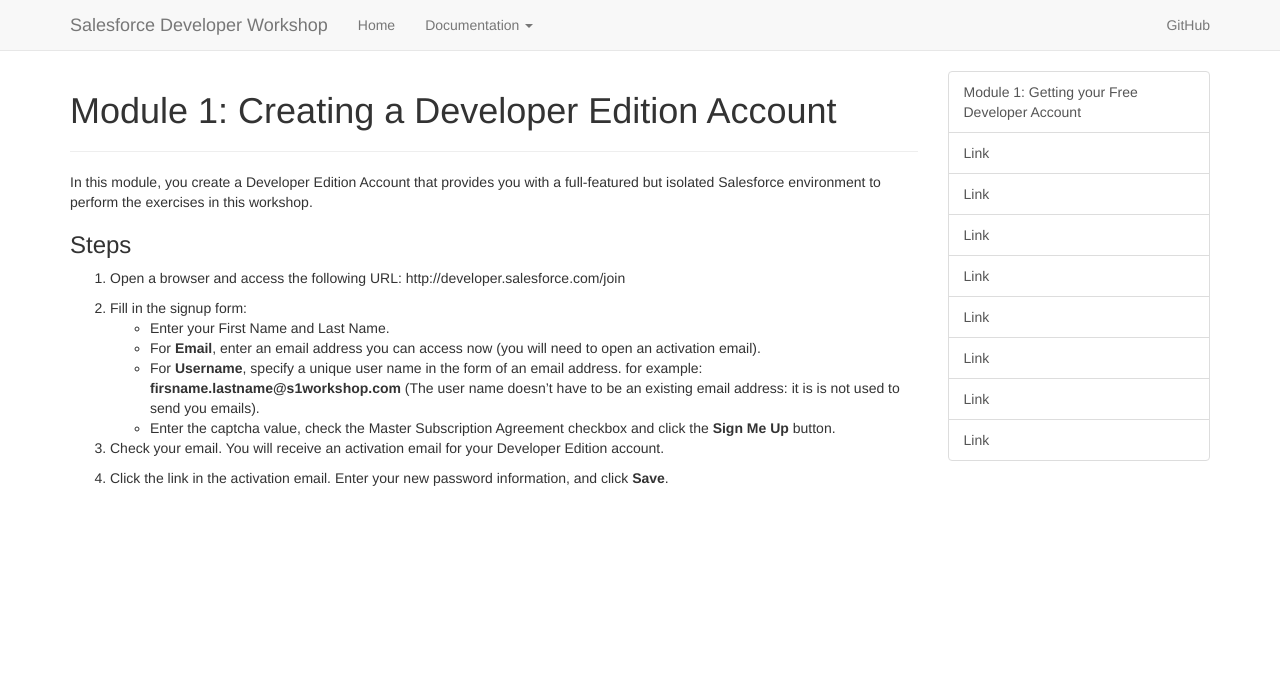
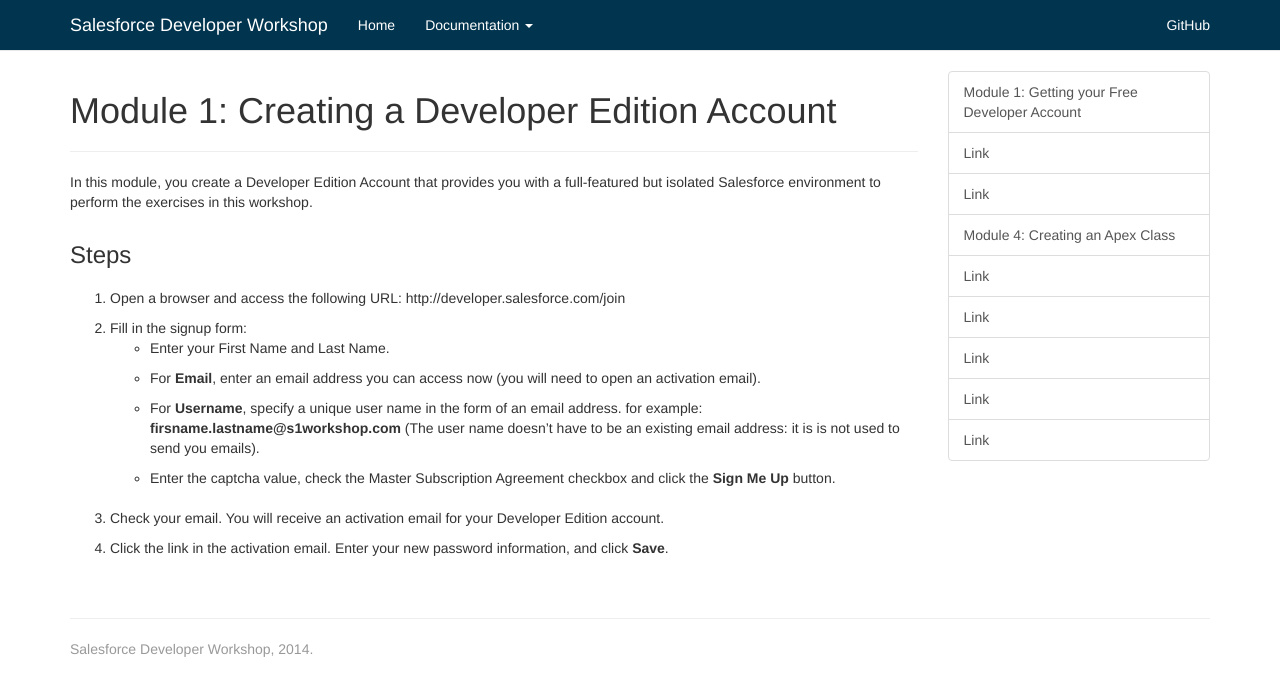
Before and after one commit to ccoenraets/salesforce-developer-workshop, a Jekyll site: the page built from signup.md, in a window 1280 px wide. Shown: the top 696 px of the page. Built offline with Jekyll 4.4.1, drawn with Linux system fonts in a browser that asks for light colours; Markdown is read by kramdown in place of the engine named in the settings.

Commit message:
updating pages

```diff
--- a/_includes/bootstrap-footer.html
+++ b/_includes/bootstrap-footer.html
@@ -1,4 +1,7 @@
-    </div>
+    <div id="footer">
+        <p class="text-muted">Salesforce Developer Workshop, 2014.</p>
+    </div>    <!-- Site footer -->
+
 </div>
 <script src="lib/jquery.js"></script>
 <script src="bootstrap/js/bootstrap.min.js"></script>
--- a/_includes/bootstrap-header.html
+++ b/_includes/bootstrap-header.html
@@ -41,7 +41,7 @@
         </div>
         <div class="navbar-collapse collapse">
             <ul class="nav navbar-nav">
-                <li><a href="#">Home</a></li>
+                <li><a href="index.html">Home</a></li>
                 <li class="dropdown">
                     <a href="#" class="dropdown-toggle" data-toggle="dropdown">Documentation <b class="caret"></b></a>
                     <ul class="dropdown-menu">
--- a/_layouts/bootstrap.html
+++ b/_layouts/bootstrap.html
@@ -6,12 +6,12 @@
         <hr/>
         {{ content }}
     </div>
-    <div class="col-xs-6 col-sm-3 sidebar-offcanvas" id="sidebar" role="navigation">
+    <div class="col-xs-6 col-sm-3" id="sidebar" role="navigation">
         <div class="list-group">
-            <a href="#" class="list-group-item">Module 1: Getting your Free Developer Account</a>
+            <a href="signup.html" class="list-group-item">Module 1: Getting your Free Developer Account</a>
             <a href="#" class="list-group-item">Link</a>
             <a href="#" class="list-group-item">Link</a>
-            <a href="#" class="list-group-item">Link</a>
+            <a href="creating-an-apex-class.html" class="list-group-item">Module 4: Creating an Apex Class</a>
             <a href="#" class="list-group-item">Link</a>
             <a href="#" class="list-group-item">Link</a>
             <a href="#" class="list-group-item">Link</a>
--- a/css/styles.css
+++ b/css/styles.css
@@ -1,4 +1,33 @@
-/*body {*/
-    /*min-height: 2000px;*/
-    /*padding-top: 70px;*/
-/*}*/
+.navbar {
+    background-color: #01344e;
+}
+
+.navbar-default .navbar-nav>li>a,
+.navbar-default .navbar-brand {
+    color: #fff;
+}
+
+.navbar-default .navbar-nav>li>a:hover,
+.navbar-default .navbar-brand:hover {
+    color: #2ac2ff;
+}
+
+h3 {
+margin-top: 30px;
+margin-bottom: 20px;
+}
+
+li>ul {
+    margin-bottom:20px;
+}
+
+li>ul>li {
+    margin-bottom: 10px;
+}
+
+#footer {
+    margin-top:50px;
+    padding-bottom:20px;
+    padding-top: 20px;
+    border-top: solid 1px #eee;
+}
```
Also changed, not shown: creating-an-apex-class.md (renamed from Module4.md), signup.md (renamed from Module1.md).
